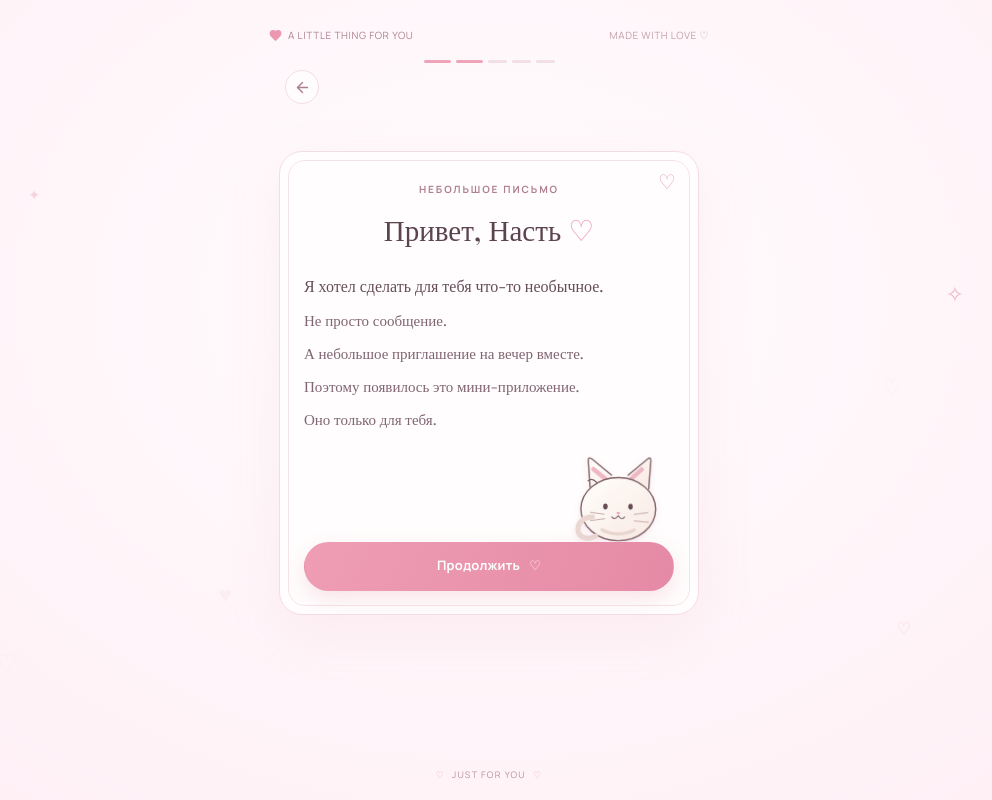
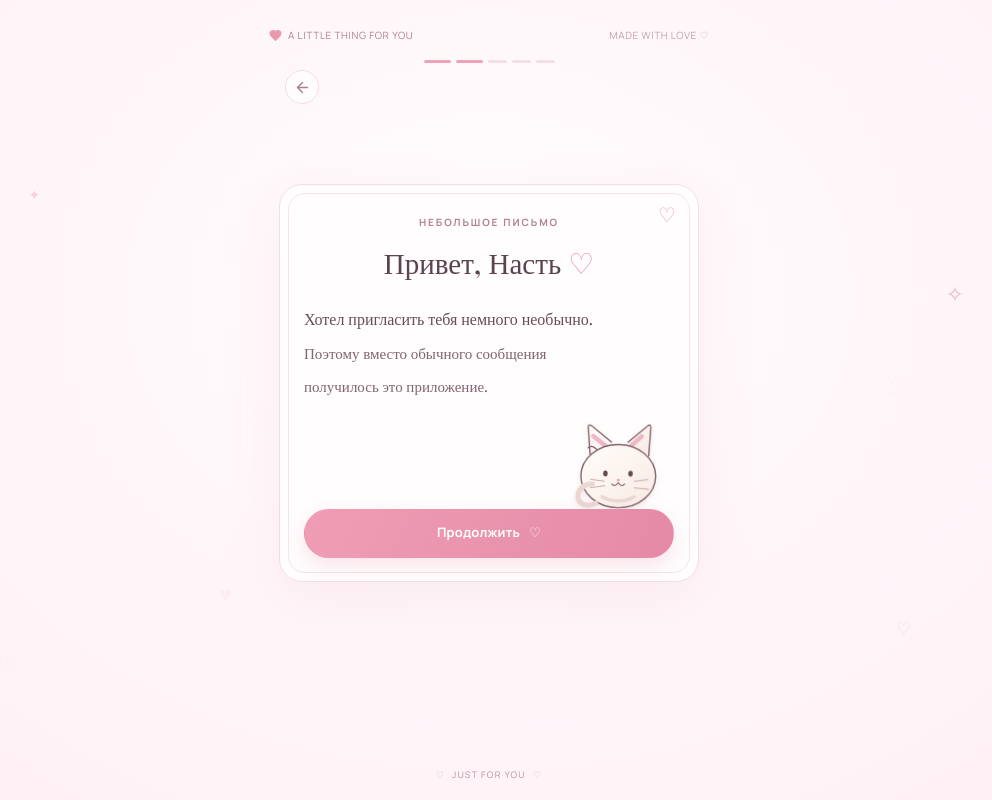
Before and after one commit to valtoresamp-code/Website, a React (Vite) app: page / in a window 1280 px wide. Both pictures are taken after a click on the button "Открыть письмо". Shown: the whole page, without its empty margins (151-1143 px from the left). Built offline with nearby package versions, Linux system fonts and the light colour scheme; a web font is replaced by a local one; what @tma.js/sdk would draw is missing.

Commit message:
Update letter copy

```diff
--- a/src/App.tsx
+++ b/src/App.tsx
@@ -50,7 +50,7 @@ export default function App() {
         <div className="letter-card"><span className="card-stamp">♡</span><p className="eyebrow">небольшое письмо</p>
           <h2>Привет, Насть <span>♡</span></h2>
           <div className="letter-copy">
-            {['Я хотел сделать для тебя что-то необычное.','Не просто сообщение.','А небольшое приглашение на вечер вместе.','Поэтому появилось это мини-приложение.','Оно только для тебя.'].map((line,i)=><motion.p key={line} initial={reduceMotion?false:{opacity:0,y:8}} animate={{opacity:1,y:0}} transition={{delay:.2+i*.32,...transition}}>{line}</motion.p>)}
+            {['Хотел пригласить тебя немного необычно.','Поэтому вместо обычного сообщения','получилось это приложение.'].map((line,i)=><motion.p key={line} initial={reduceMotion?false:{opacity:0,y:8}} animate={{opacity:1,y:0}} transition={{delay:.2+i*.32,...transition}}>{line}</motion.p>)}
           </div><Cat className="letter-cat"/><Button onClick={() => go('question')}>Продолжить <span>♡</span></Button>
         </div>
       </motion.section>}
```
